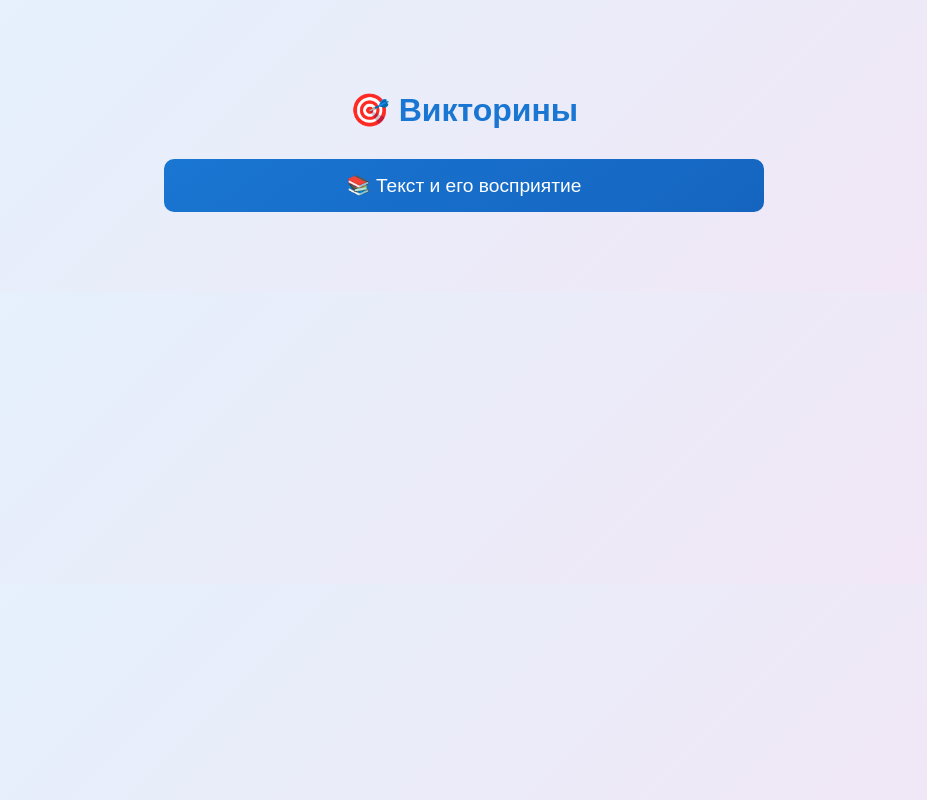
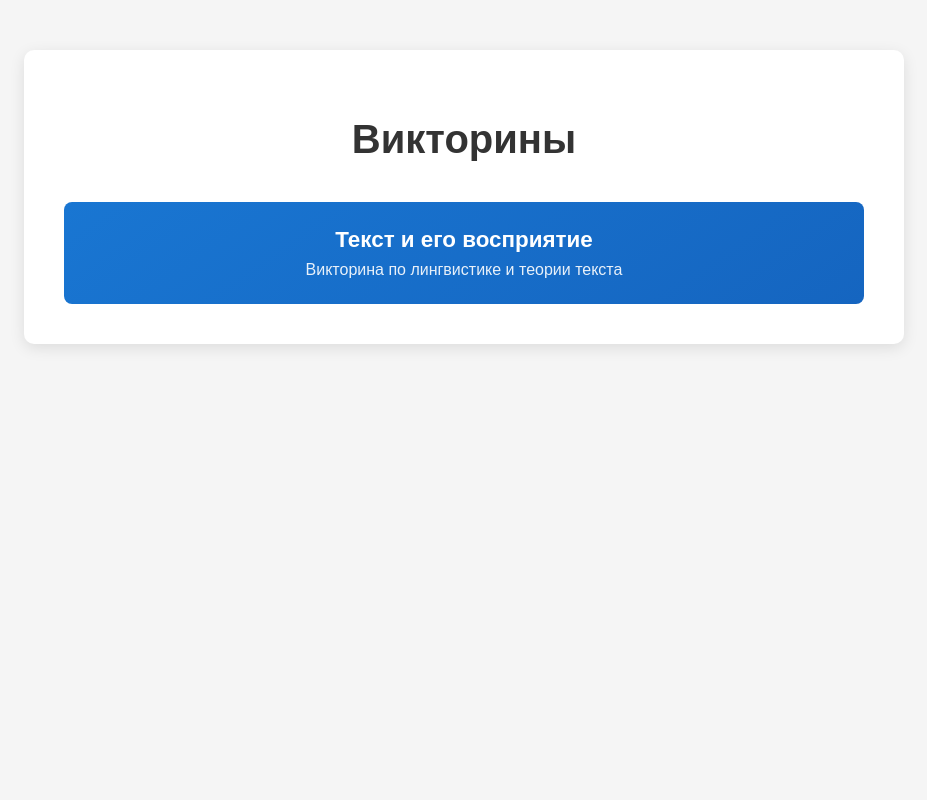
Before and after one commit to e2029956-collab/jeopardy2, a plain HTML site: page index.html in a window 1280 px wide. Shown: the whole page, without its empty margins (176-1103 px from the left). Drawn offline with Linux system fonts and the light colour scheme.

Commit message:
Update index.html

```diff
--- a/index.html
+++ b/index.html
@@ -7,34 +7,71 @@
     <style>
         body {
             font-family: Arial, sans-serif;
-            max-width: 600px;
-            margin: 50px auto;
-            padding: 20px;
+            margin: 0;
+            padding: 50px;
+            background: #f5f5f5;
             text-align: center;
-            background: linear-gradient(135deg, #e3f2fd, #f3e5f5);
         }
+
+        .container {
+            max-width: 800px;
+            margin: 0 auto;
+            background: white;
+            padding: 40px;
+            border-radius: 10px;
+            box-shadow: 0 4px 15px rgba(0,0,0,0.1);
+        }
+
         h1 {
-            color: #1976d2;
-            margin-bottom: 30px;
+            color: #333;
+            margin-bottom: 40px;
+            font-size: 2.5em;
         }
-        .game-link {
-            display: block;
+
+        .games-list {
+            display: flex;
+            flex-direction: column;
+            gap: 20px;
+        }
+
+        .game-card {
             background: linear-gradient(145deg, #1976d2, #1565c0);
             color: white;
             text-decoration: none;
-            padding: 15px 30px;
-            border-radius: 10px;
-            margin: 10px 0;
-            font-size: 1.2em;
-            transition: transform 0.3s;
+            padding: 25px;
+            border-radius: 8px;
+            transition: all 0.3s ease;
+            display: block;
         }
-        .game-link:hover {
-            transform: scale(1.05);
+
+        .game-card:hover {
+            background: linear-gradient(145deg, #1565c0, #0d47a1);
+            transform: translateY(-2px);
+            box-shadow: 0 6px 20px rgba(25, 118, 210, 0.3);
+        }
+
+        .game-title {
+            font-size: 1.4em;
+            font-weight: bold;
+            margin-bottom: 8px;
+        }
+
+        .game-desc {
+            font-size: 1em;
+            opacity: 0.9;
         }
     </style>
 </head>
 <body>
-    <h1>🎯 Викторины</h1>
-    <a href="jeopardy2.html" class="game-link">📚 Текст и его восприятие</a>
+    <div class="container">
+        <h1>Викторины</h1>
+
+        <div class="games-list">
+            <a href="jeopardy2.html" class="game-card">
+                <div class="game-title">Текст и его восприятие</div>
+                <div class="game-desc">Викторина по лингвистике и теории текста</div>
+            </a>
+        </div>
+    </div>
 </body>
 </html>
```
